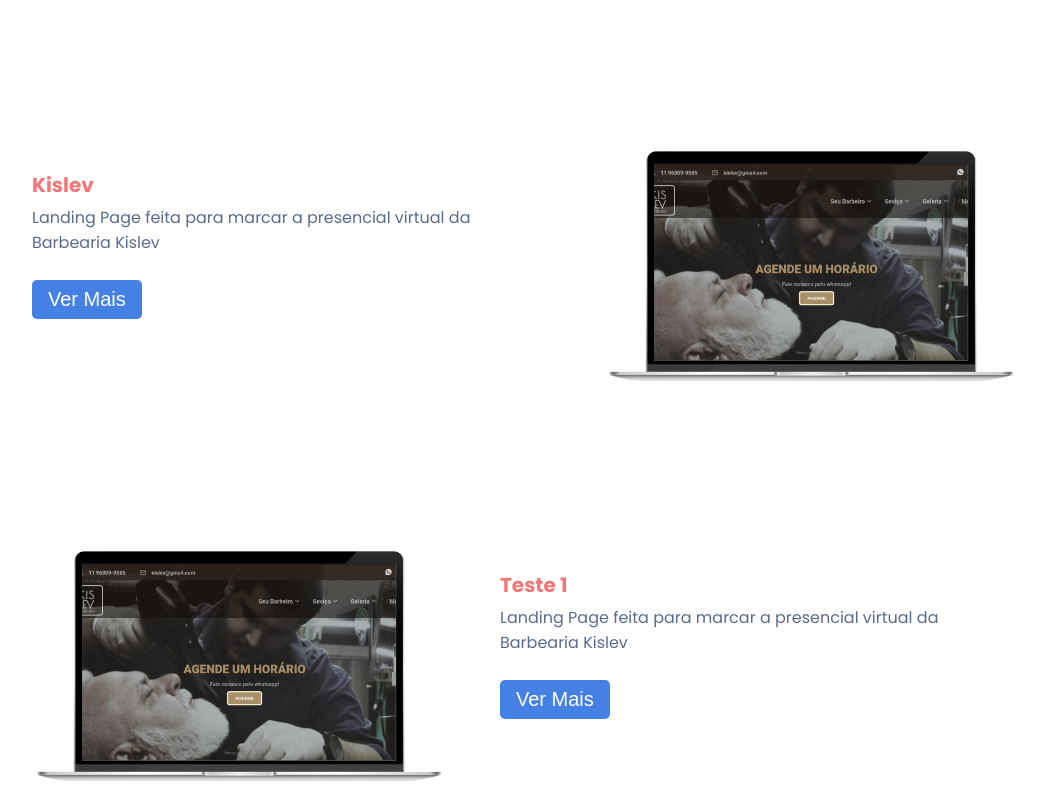
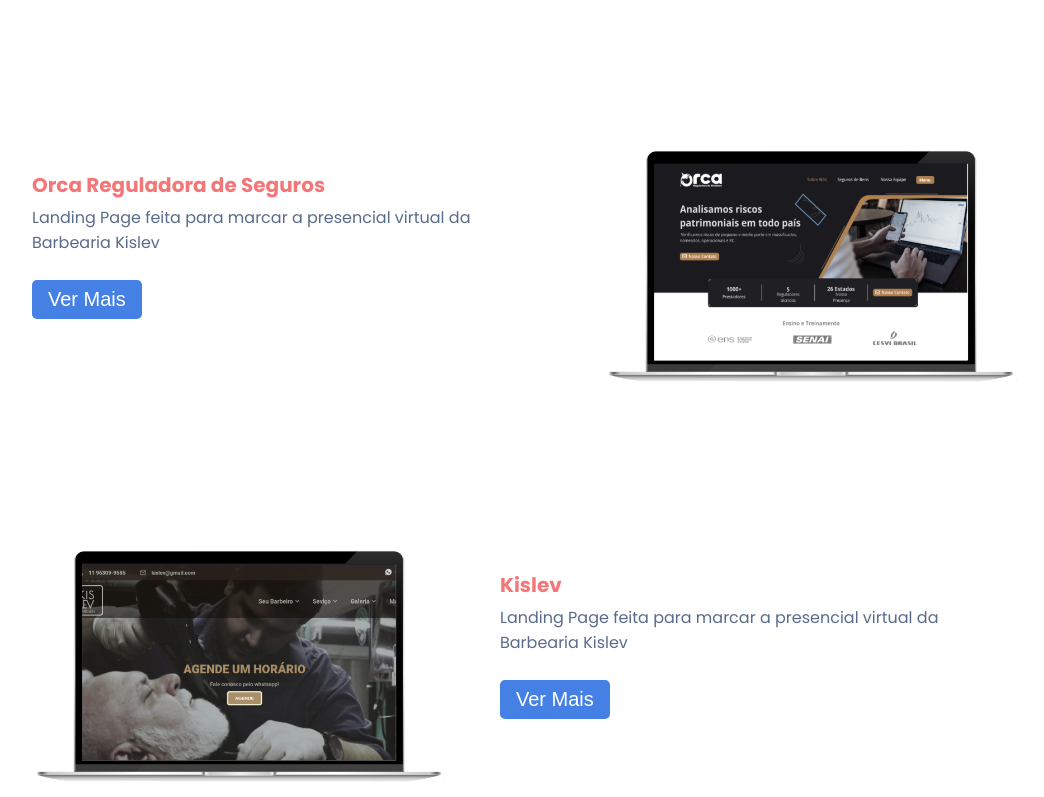
Before and after one commit to Rafa-py/portfolio-redisign, a React (Create React App) app: page /ver-todos in a window 1280 px wide. Shown: the part 573-1370 px from the top of the page, without its empty margins (114-1158 px from the left). Built offline with nearby package versions, Linux system fonts and the light colour scheme.

Commit message:
feat(data): update the database

```diff
--- a/src/Assets/data.js
+++ b/src/Assets/data.js
@@ -1,5 +1,6 @@
 import photoDog from "./dogs.jpg";
 import photoKislev from "./kislev.jpg";
+import photoOrca from "./photo-orca.jpg";
 
 export const DATA_PROJECTS = ()=>{
     return[
@@ -16,6 +17,18 @@
                    site: false
                }
             },
+            {
+                name: "Orca Reguladora de Seguros",
+                type: "freelancer",
+                tech: ["wordpress", "sass",],
+                shortDescription: "Landing Page feita para marcar a presencial virtual da Barbearia Kislev",
+                largeDescription: "Ainda vou fazer",
+                photo: photoOrca,
+                links: {
+                    figma: "https://www.figma.com/file/TmMLqB0pp215sk6rkPBBBY/Orca-Reguladora-de-Sinistro?node-id=42%3A372&t=hDM49c8H4TJD9Pjh-1",
+                    site: "//orcareguladora.com.br/"
+                }
+             },
              {
                name: "Kislev",
                type: "freelancer",
@@ -26,19 +39,6 @@
                links: {
                    figma: "//www.figma.com/file/6kw87sdKXTbcHZjnXY0tM6/Kislev-Barbearia?node-id=122%3A331&t=AzNldGlkcaC0siij-1",
                    git: "//www.github.com/Rafa-py/Kislev",
-                   site: "//rafa-py.github.io/Kislev/"
-               }
-            },
-            {
-               name: "Teste 1",
-               type: "freelancer",
-               tech: ["bootstrap", "sass",],
-               shortDescription: "Landing Page feita para marcar a presencial virtual da Barbearia Kislev",
-               largeDescription: "Ainda vou fazer",
-               photo: photoKislev,
-               links: {
-                   figma: "//www.figma.com/file/6kw87sdKXTbcHZjnXY0tM6/Kislev-Barbearia?node-id=122%3A331&t=AzNldGlkcaC0siij-1",
-                   git: "//github.com/Rafa-py/Kislev",
                    site: "//rafa-py.github.io/Kislev/"
                }
             },
```
Also changed, not shown: src/Assets/photo-orca.jpg (added).
